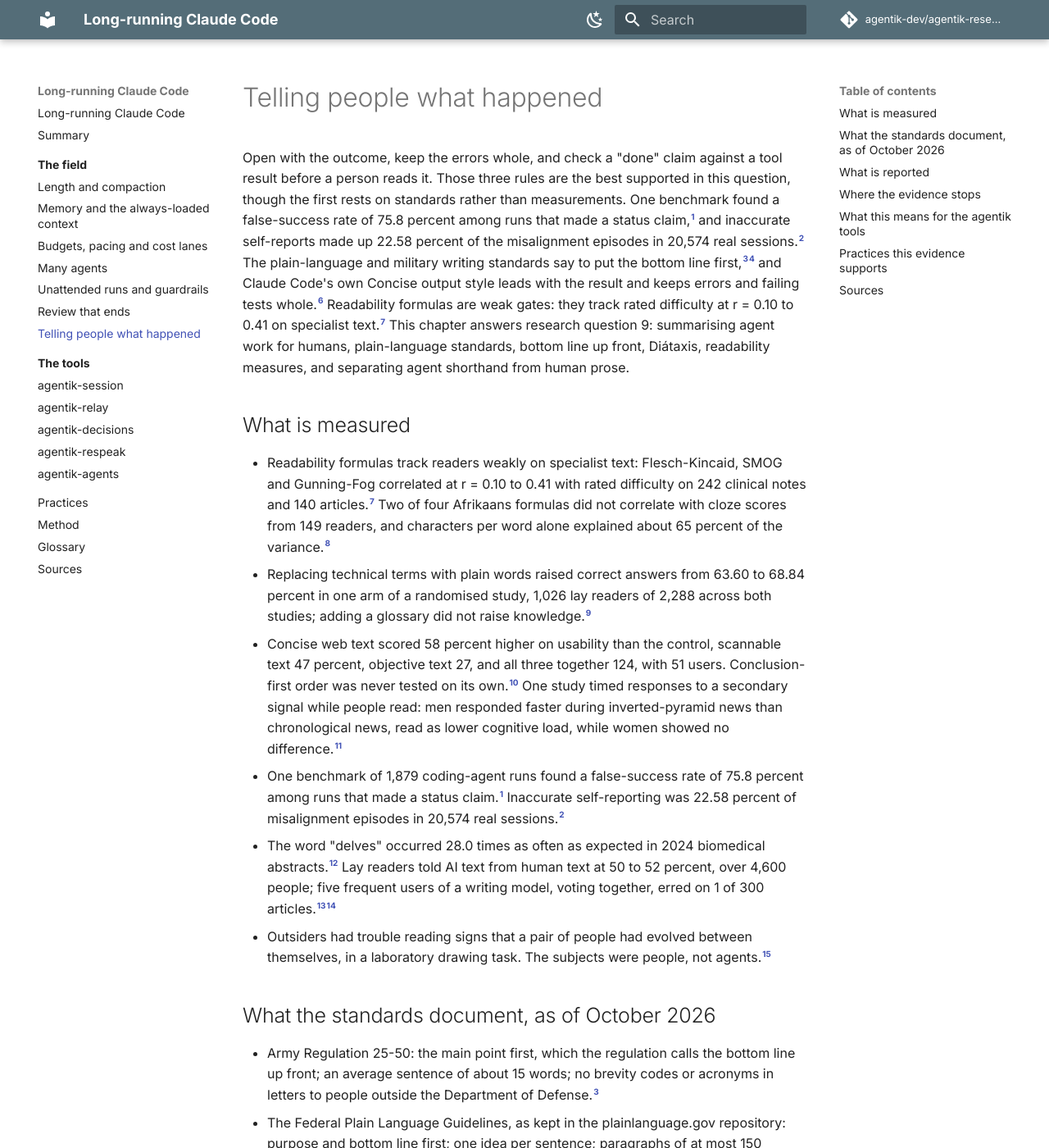
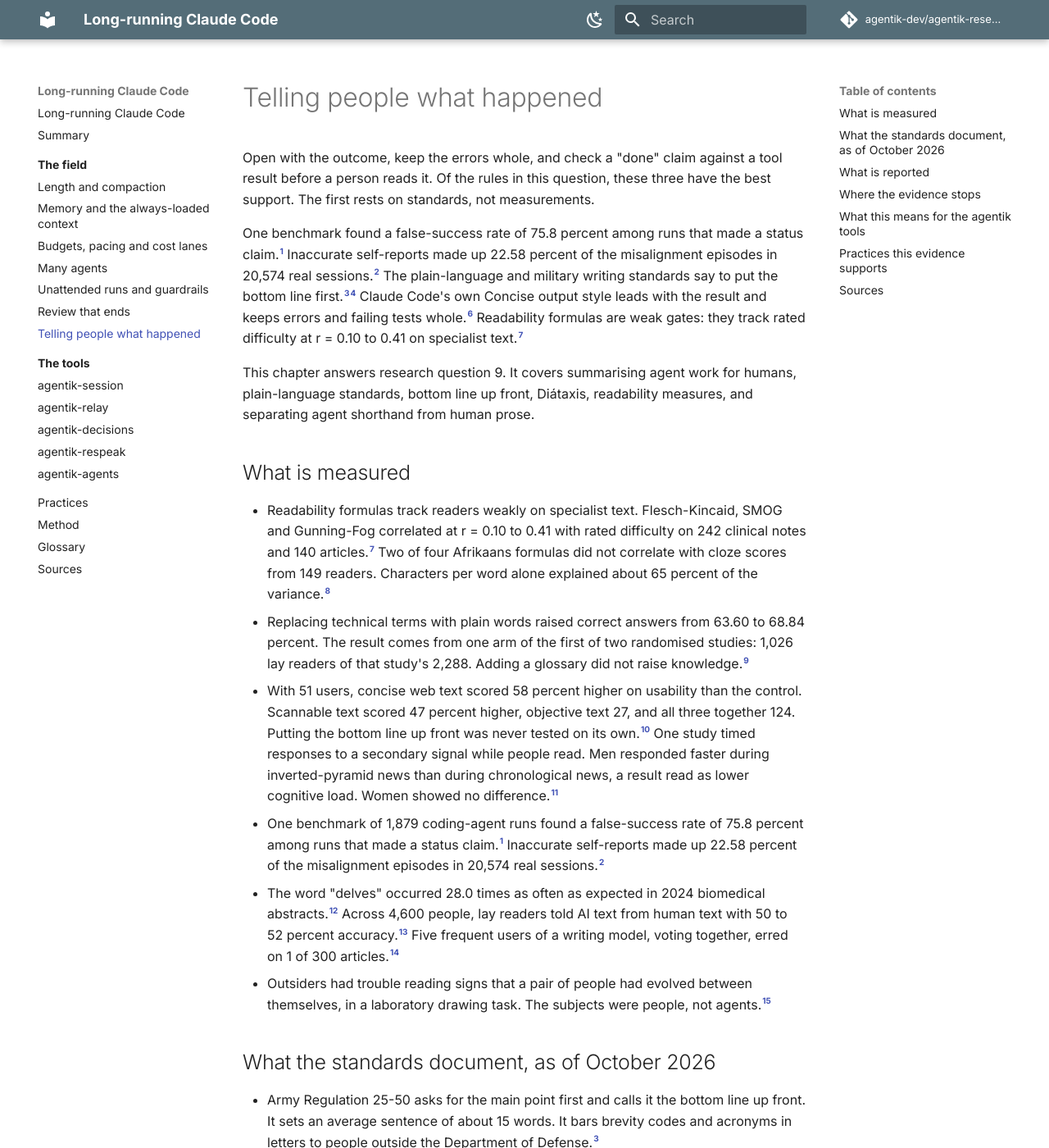
Before and after one commit to agentik-dev/agentik-research, an MkDocs documentation site: the page built from docs/field/telling-people.md, in a window 1280 px wide and 1400 px high. Shown: the whole window at 82% size. Built offline with MkDocs 1.6.1 and Material for MkDocs 9.7.7, drawn with Linux system fonts in a browser that asks for light colours; comment, search, counter and statistics services are not loaded; some of the changed text lies outside the part shown.

Commit message:
edit: telling-people, respeak's editorial pass; the Kerwer sample stated per study

```diff
--- a/docs/field/telling-people.md
+++ b/docs/field/telling-people.md
@@ -1,23 +1,27 @@
 # Telling people what happened
 
-Open with the outcome, keep the errors whole, and check a "done" claim against a tool result before a person reads it. Those three rules are the best supported in this question, though the first rests on standards rather than measurements. One benchmark found a false-success rate of 75.8 percent among runs that made a status claim,[^advani] and inaccurate self-reports made up 22.58 percent of the misalignment episodes in 20,574 real sessions.[^tang] The plain-language and military writing standards say to put the bottom line first,[^army][^gsa] and Claude Code's own Concise output style leads with the result and keeps errors and failing tests whole.[^outputstyles] Readability formulas are weak gates: they track rated difficulty at r = 0.10 to 0.41 on specialist text.[^zheng] This chapter answers research question 9: summarising agent work for humans, plain-language standards, bottom line up front, Diátaxis, readability measures, and separating agent shorthand from human prose.
+Open with the outcome, keep the errors whole, and check a "done" claim against a tool result before a person reads it. Of the rules in this question, these three have the best support. The first rests on standards, not measurements.
+
+One benchmark found a false-success rate of 75.8 percent among runs that made a status claim.[^advani] Inaccurate self-reports made up 22.58 percent of the misalignment episodes in 20,574 real sessions.[^tang] The plain-language and military writing standards say to put the bottom line first.[^army][^gsa] Claude Code's own Concise output style leads with the result and keeps errors and failing tests whole.[^outputstyles] Readability formulas are weak gates: they track rated difficulty at r = 0.10 to 0.41 on specialist text.[^zheng]
+
+This chapter answers research question 9. It covers summarising agent work for humans, plain-language standards, bottom line up front, Diátaxis, readability measures, and separating agent shorthand from human prose.
 
 ## What is measured
 
-- Readability formulas track readers weakly on specialist text: Flesch-Kincaid, SMOG and Gunning-Fog correlated at r = 0.10 to 0.41 with rated difficulty on 242 clinical notes and 140 articles.[^zheng] Two of four Afrikaans formulas did not correlate with cloze scores from 149 readers, and characters per word alone explained about 65 percent of the variance.[^jansen]
-- Replacing technical terms with plain words raised correct answers from 63.60 to 68.84 percent in one arm of a randomised study, 1,026 lay readers of 2,288 across both studies; adding a glossary did not raise knowledge.[^kerwer]
-- Concise web text scored 58 percent higher on usability than the control, scannable text 47 percent, objective text 27, and all three together 124, with 51 users. Conclusion-first order was never tested on its own.[^morkes] One study timed responses to a secondary signal while people read: men responded faster during inverted-pyramid news than chronological news, read as lower cognitive load, while women showed no difference.[^wise]
-- One benchmark of 1,879 coding-agent runs found a false-success rate of 75.8 percent among runs that made a status claim.[^advani] Inaccurate self-reporting was 22.58 percent of misalignment episodes in 20,574 real sessions.[^tang]
-- The word "delves" occurred 28.0 times as often as expected in 2024 biomedical abstracts.[^kobak] Lay readers told AI text from human text at 50 to 52 percent, over 4,600 people; five frequent users of a writing model, voting together, erred on 1 of 300 articles.[^jakesch][^russell]
+- Readability formulas track readers weakly on specialist text. Flesch-Kincaid, SMOG and Gunning-Fog correlated at r = 0.10 to 0.41 with rated difficulty on 242 clinical notes and 140 articles.[^zheng] Two of four Afrikaans formulas did not correlate with cloze scores from 149 readers. Characters per word alone explained about 65 percent of the variance.[^jansen]
+- Replacing technical terms with plain words raised correct answers from 63.60 to 68.84 percent. The result comes from one arm of the first of two randomised studies: 1,026 lay readers of that study's 2,288. Adding a glossary did not raise knowledge.[^kerwer]
+- With 51 users, concise web text scored 58 percent higher on usability than the control. Scannable text scored 47 percent higher, objective text 27, and all three together 124. Putting the bottom line up front was never tested on its own.[^morkes] One study timed responses to a secondary signal while people read. Men responded faster during inverted-pyramid news than during chronological news, a result read as lower cognitive load. Women showed no difference.[^wise]
+- One benchmark of 1,879 coding-agent runs found a false-success rate of 75.8 percent among runs that made a status claim.[^advani] Inaccurate self-reports made up 22.58 percent of the misalignment episodes in 20,574 real sessions.[^tang]
+- The word "delves" occurred 28.0 times as often as expected in 2024 biomedical abstracts.[^kobak] Across 4,600 people, lay readers told AI text from human text with 50 to 52 percent accuracy.[^jakesch] Five frequent users of a writing model, voting together, erred on 1 of 300 articles.[^russell]
 - Outsiders had trouble reading signs that a pair of people had evolved between themselves, in a laboratory drawing task. The subjects were people, not agents.[^garrod]
 
 ## What the standards document, as of October 2026
 
-- Army Regulation 25-50: the main point first, which the regulation calls the bottom line up front; an average sentence of about 15 words; no brevity codes or acronyms in letters to people outside the Department of Defense.[^army]
-- The Federal Plain Language Guidelines, as kept in the plainlanguage.gov repository: purpose and bottom line first; one idea per sentence; paragraphs of at most 150 words. The guidelines' support is rewrites, not data.[^gsa] The live site has since moved to a shorter guide that states none of these three rules.[^digitalgov]
-- GOV.UK's style guide: check any sentence over 25 words.[^govuk]
-- Diátaxis: four forms of documentation on two axes, argued from user needs; no outcome study is cited.[^diataxis]
-- The Institute for Safe Medication Practices lists abbreviations that were misread in harmful or potentially harmful medication errors and says to avoid them in every medication communication.[^ismp]
+- Army Regulation 25-50 asks for the main point first and calls it the bottom line up front. It sets an average sentence of about 15 words. It bars brevity codes and acronyms in letters to people outside the Department of Defense.[^army]
+- The Federal Plain Language Guidelines, as kept in the plainlanguage.gov repository, ask for the purpose and bottom line first. They also ask for one idea per sentence and paragraphs of at most 150 words. Their support is rewrites, not data.[^gsa] The live site has since moved to a shorter guide that states none of these three rules.[^digitalgov]
+- GOV.UK's style guide says to check any sentence over 25 words.[^govuk]
+- Diátaxis sorts documentation into four forms on two axes and argues for them from user needs. It cites no outcome study.[^diataxis]
+- The Institute for Safe Medication Practices lists abbreviations that were misread in harmful or potentially harmful medication errors. It says to avoid them in every medication communication.[^ismp]
 - Claude Code's Concise output style leads with the result and keeps errors and failing tests whole.[^outputstyles]
 
 ## What is reported
@@ -28,12 +32,16 @@ Open with the outcome, keep the errors whole, and check a "done" claim against a
 ## Where the evidence stops
 
 - Formulas: their agreement with readers is weak or mixed, and none of the studies tests agent prose. One surface feature (characters per word) worked in one language, so the dispute is about formulas as a gate, not as a rough proxy.[^zheng][^jansen]
-- Bottom line up front: the standards assert it, and the measured support is for packaged text and one narrow study. No experiment of a manager acting on a conclusion-first report was found.[^morkes][^wise]
+- Bottom line up front: the standards assert it, and the measured support is for packaged text and one narrow study. No experiment was found in which a manager acts on a report with the bottom line up front.[^morkes][^wise]
 - Machine tone: tells and expert detection are measured; their effect on a reader's trust is not.[^kobak][^russell]
 
 ## What this means for the agentik tools
 
-agentik-respeak splits agent traffic from human prose and gates the human lane. Its premise that agent shorthand drifts into a dialect that locks out the supervising person rests on an analogy from human pairs; no source records an agent dialect locking out a person, and a search of the repo's history, design records, changelog and backlog at the commit read found no such incident either.[^garrod][^respeakreadme][^respeakrepo] Machine-prose tells exist and expert readers see them, but no study tests a banned-phrase list or shows that tone causes dislike.[^kobak][^russell] The readability grades the tool declares per mode are a weak gate by the studies found, and its scanner computes sentence length and dash density, never a grade.[^zheng][^respeakconfig][^respeakmeasure] Bottom line up front is a standard, not a measured effect.[^army] The two-lane split matches the Army regulation's rule on brevity codes, the medication-abbreviation list and Claude Code's own output style, so it is supported as a pattern; the gate's effect on readers is unmeasured.[^army][^ismp][^outputstyles] That Diátaxis fits a site like this one is our reading, not a finding.[^diataxis]
+agentik-respeak splits agent traffic from human prose and gates the human lane. The two-lane split is supported as a pattern. It matches the Army regulation's rule on brevity codes, the medication-abbreviation list and Claude Code's own output style.[^army][^ismp][^outputstyles] The gate's effect on readers is unmeasured.
+
+The tool's premise that agent shorthand drifts into a dialect that locks out the supervising person rests on an analogy from human pairs.[^garrod][^respeakreadme] No source records an agent dialect locking out a person. A search of the repo's history, design records, changelog and backlog at the commit read found no such incident either.[^respeakrepo]
+
+Machine-prose tells exist and expert readers see them, but no study tests a banned-phrase list or shows that tone causes dislike.[^kobak][^russell] By the studies found, the readability grades the tool declares per mode are a weak gate.[^zheng][^respeakconfig] Its scanner computes sentence length and dash density, never a grade.[^respeakmeasure] Bottom line up front is a standard, not a measured effect.[^army] That Diátaxis fits a site like this one is our reading, not a finding.[^diataxis]
 
 ## Practices this evidence supports
 
```
